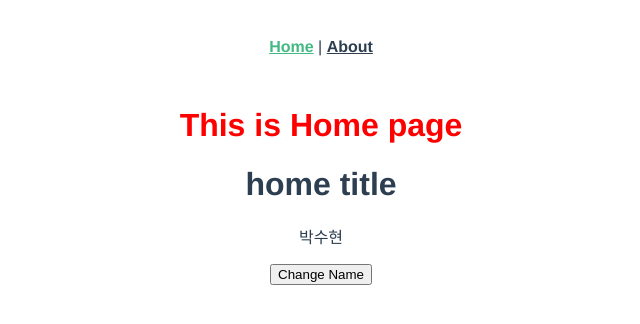
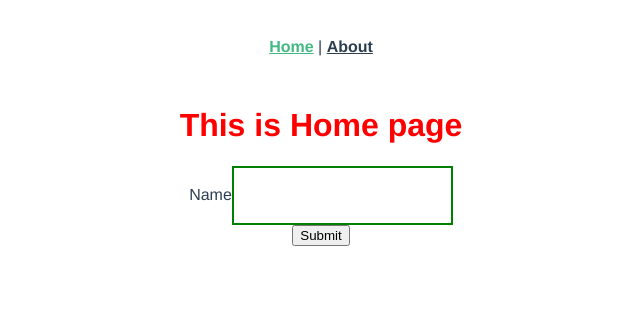
Before and after one commit to hyun5292/Vue, a Vue app in the folder BASIC_VUE/test1/: page / in a window 1280 px wide. Shown: the top 324 px of the page, without its empty margins (319-959 px from the left). Built offline with nearby package versions, Linux system fonts and the light colour scheme.

Commit message:
제 17장 부모 컴포넌트로 데이터 보내기 (Emit)

```diff
--- /dev/null
+++ b/BASIC_VUE/test1/src/components/InputField.vue
@@ -0,0 +1,41 @@
+<template>
+    <div>
+        <label for="">Name</label>
+        <!--
+        <input
+            type="text"
+            :value="name"
+            style="padding: 20px; border: 2px solid green;"
+           @input="$emit('update-name', $event)"
+        >
+        -->
+        <input
+            type="text"
+            :value="value"
+            style="padding: 20px; border: 2px solid green;"
+           @input="$emit('input', $event.target.value)"
+        >
+        <!-- @input="updateName" -->
+    </div>
+</template>
+
+<script>
+export default ({
+    props: {
+        // name: {
+        //     type: String,
+        //     required: true
+        // }
+        value: {
+            type: String,
+            required: true
+        }
+    },
+    // methods: {
+    //     updateName(e) {
+    //         //원하는 이벤트 이름, 보내고 싶은 값
+    //         this.$emit('update-name', e.target.value);
+    //     }
+    // }
+})
+</script>
--- a/BASIC_VUE/test1/src/views/HomeView.vue
+++ b/BASIC_VUE/test1/src/views/HomeView.vue
@@ -1,22 +1,37 @@
 <template>
   <div>
     <h1>This is Home page</h1>
-    <testPage title="home title" name="박수현" />
+    <form action="">
+      <!--
+      <label for="">Name</label>
+      <input type="text" v-model="name" style="padding: 20px; border: 2px solid green;"><br/>
+      -->
+      <!-- <InputField :name="name" @update-name="updateName"/> -->
+      <!-- <InputField :name="name" @update-name="name = $event.target.value"/> -->
+      <InputField v-model="name" />
+      <button>Submit</button>
+    </form>
+    {{ name }}
   </div>
 </template>
 
 <script>
-import testPage from '@/components/testPage.vue';
+import InputField from '@/components/InputField.vue';
 
 export default ({
   components: {
-    testPage
+    InputField
   },
   data() {
     return {
-      name: '박수현'
+      name: ''
     }
-  }
+  },
+  // methods: {
+  //   updateName(name) {
+  //     this.name = name;
+  //   }
+  // }
 })
 </script>
 
```
Also changed, not shown: 1 other file (tests, documents, lock files or other folders).
